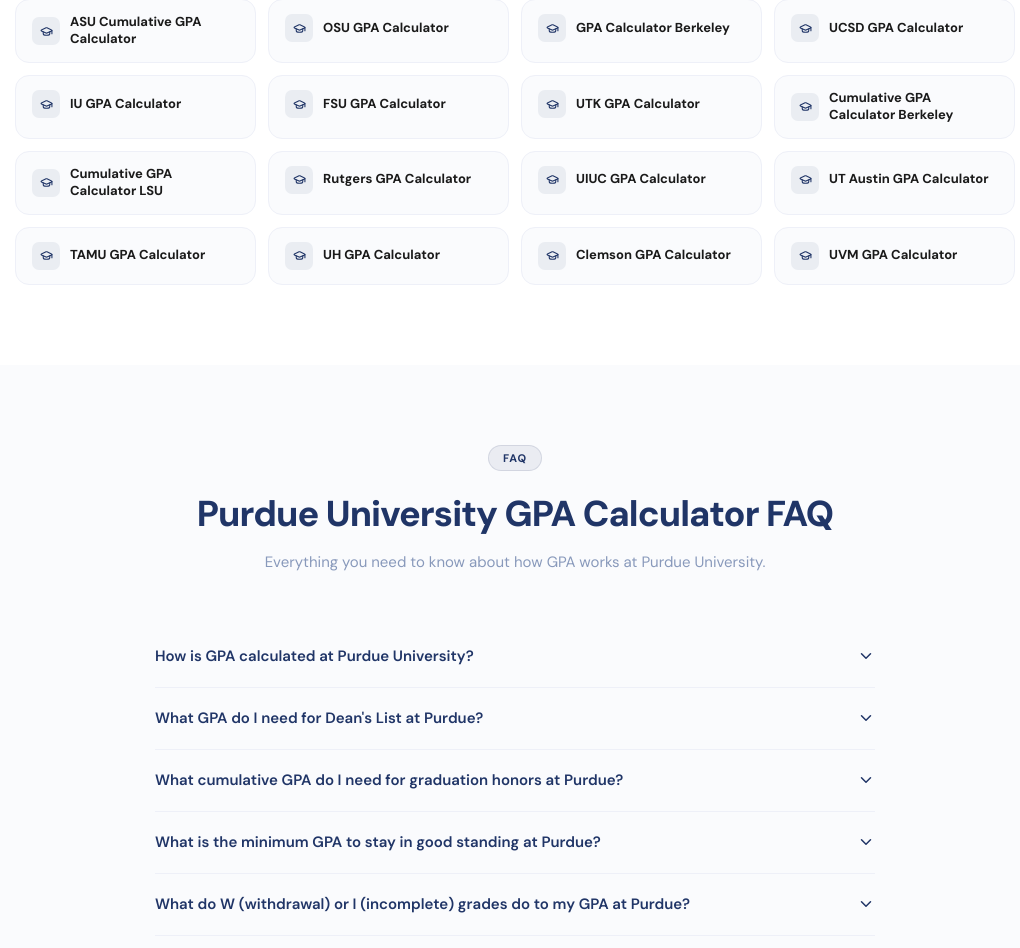
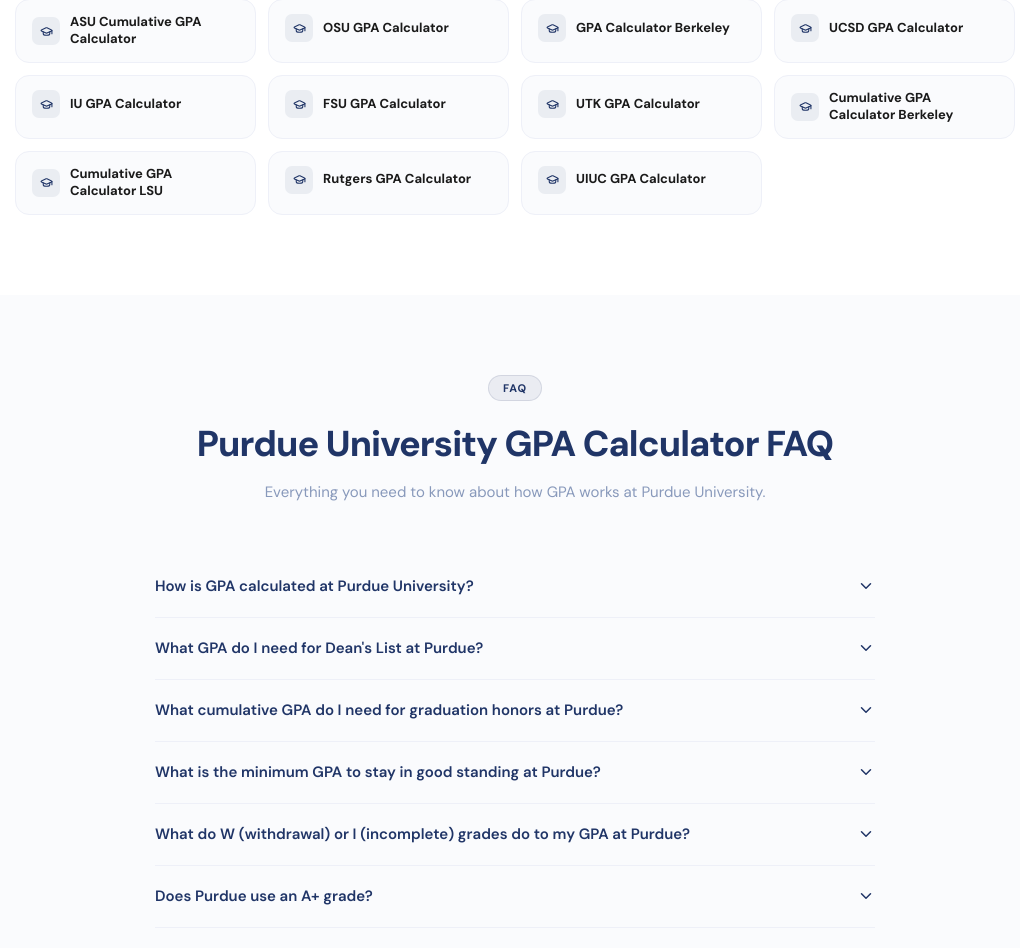
Before and after one commit to Lunora00/lunora, a Next.js app: page /tools/gpa-calculator/purdue-gpa-calculator in a window 1280 px wide. Shown: the part 3559-4507 px from the top of the page, without its empty margins (125-1145 px from the left). Built offline with nearby package versions, Linux system fonts and the light colour scheme; no server answers; a web font is replaced by a local one.

Commit message:
Fix Purdue GPA calculator page build error

```diff
--- a/app/tools/gpa-calculator/purdue-gpa-calculator/page.tsx
+++ b/app/tools/gpa-calculator/purdue-gpa-calculator/page.tsx
@@ -302,40 +302,20 @@
     },
   ];
 
-  const otherGPATools = [
-    { name: "ASU Cumulative GPA Calculator",       href: "/tools/gpa-calculator/cumulative-gpa-calculator-asu" },
-    { name: "OSU GPA Calculator",                  href: "/tools/gpa-calculator/osu-gpa-calculator" },
-    { name: "GPA Calculator Berkeley",             href: "/tools/gpa-calculator-berkeley" },
-    { name: "UCSD GPA Calculator",                 href: "/tools/gpa-calculator/ucsd-gpa-calculator" },
-    { name: "IU GPA Calculator",                   href: "/tools/gpa-calculator/iu-gpa-calculator" },
-    { name: "FSU GPA Calculator",                  href: "/tools/gpa-calculator/fsu-gpa-calculator" },
-    { name: "UTK GPA Calculator",                  href: "/tools/gpa-calculator/utk-gpa-calculator" },
-    { name: "Cumulative GPA Calculator Berkeley",  href: "/tools/gpa-calculator/cumulative-gpa-calculator-berkeley" },
-    { name: "Cumulative GPA Calculator LSU",       href: "/tools/gpa-calculator/cumulative-gpa-calculator-lsu" },
-    { name: "Rutgers GPA Calculator",              href: "/tools/gpa-calculator/rutgers-gpa-calculator" },
-    { name: "UIUC GPA Calculator",                 href: "/tools/gpa-calculator/uiuc-gpa-calculator" },
-    { name: "UT Austin GPA Calculator",            href: "/tools/gpa-calculator/ut-austin-gpa-calculator" },
-    { name: "TAMU GPA Calculator",                 href: "/tools/gpa-calculator/tamu-gpa-calculator" },
-    { name: "UH GPA Calculator",                   href: "/tools/gpa-calculator/uh-gpa-calculator" },
-    { name: "Clemson GPA Calculator",              href: "/tools/gpa-calculator/clemson-gpa-calculator" },
-    { name: "UVM GPA Calculator",                  href: "/tools/gpa-calculator/uvm-gpa-calculator" },
-  ];
+const otherGPATools = [
+  { name: "ASU Cumulative GPA Calculator", href: "/tools/gpa-calculator/cumulative-gpa-calculator-asu" },
+  { name: "OSU GPA Calculator", href: "/tools/gpa-calculator/osu-gpa-calculator" },
+  { name: "GPA Calculator Berkeley", href: "/tools/gpa-calculator/gpa-calculator-berkeley" },
+  { name: "UCSD GPA Calculator", href: "/tools/gpa-calculator/ucsd-gpa-calculator" },
+  { name: "IU GPA Calculator", href: "/tools/gpa-calculator/iu-gpa-calculator" },
+  { name: "FSU GPA Calculator", href: "/tools/gpa-calculator/fsu-gpa-calculator" },
+  { name: "UTK GPA Calculator", href: "/tools/gpa-calculator/utk-gpa-calculator" },
+  { name: "Cumulative GPA Calculator Berkeley", href: "/tools/gpa-calculator/cumulative-gpa-calculator-berkeley" },
+  { name: "Cumulative GPA Calculator LSU", href: "/tools/gpa-calculator/cumulative-gpa-calculator-lsu" },
+  { name: "Rutgers GPA Calculator", href: "/tools/gpa-calculator/rutgers-gpa-calculator" },
+  { name: "UIUC GPA Calculator", href: "/tools/gpa-calculator/uiuc-gpa-calculator" }
+];
 
-  const apTools = [
-    { name: "AP Environmental Science Score Calculator", href: "/tools/ap-environmental-science-score-calculator" },
-    { name: "AP Biology Score Calculator",               href: "/tools/ap-biology-score-calculator" },
-    { name: "AP Chemistry Score Calculator",             href: "/tools/ap-chemistry-score-calculator" },
-    { name: "AP Physics 1 Score Calculator",             href: "/tools/ap-physics-1-score-calculator" },
-    { name: "AP Physics 2 Score Calculator",             href: "/tools/ap-physics-2-score-calculator" },
-    { name: "AP Calculus AB Score Calculator",           href: "/tools/ap-calculus-ab-score-calculator" },
-    { name: "AP Calculus BC Score Calculator",           href: "/tools/ap-calculus-bc-score-calculator" },
-    { name: "AP Statistics Score Calculator",            href: "/tools/ap-statistics-score-calculator" },
-    { name: "AP US History Score Calculator",            href: "/tools/ap-us-history-score-calculator" },
-    { name: "AP Macroeconomics Score Calculator",        href: "/tools/ap-macroeconomics-score-calculator" },
-    { name: "AP English Language Score Calculator",      href: "/tools/ap-english-language-score-calculator" },
-    { name: "AP Human Geography Score Calculator",       href: "/tools/ap-human-geography-score-calculator" },
-    { name: "AP Physics C Mechanics Score Calculator",   href: "/tools/ap-physics-c-mechanics-score-calculator" },
-  ];
 
   const honorThresholds = [
     { label: "Highest Distinction", range: "3.90 – 4.00", color: "#1a6e3c" },
```
